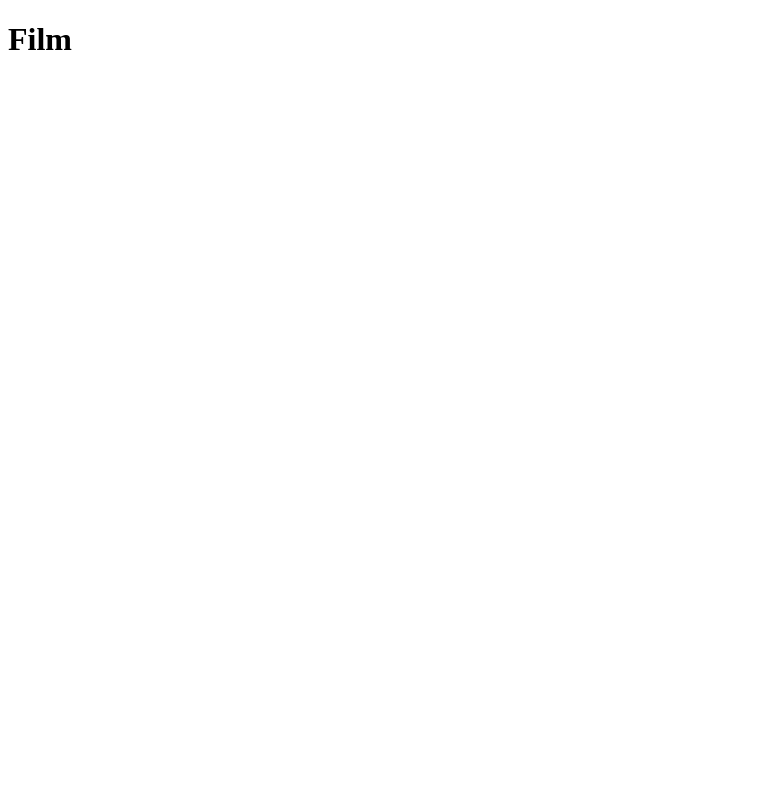
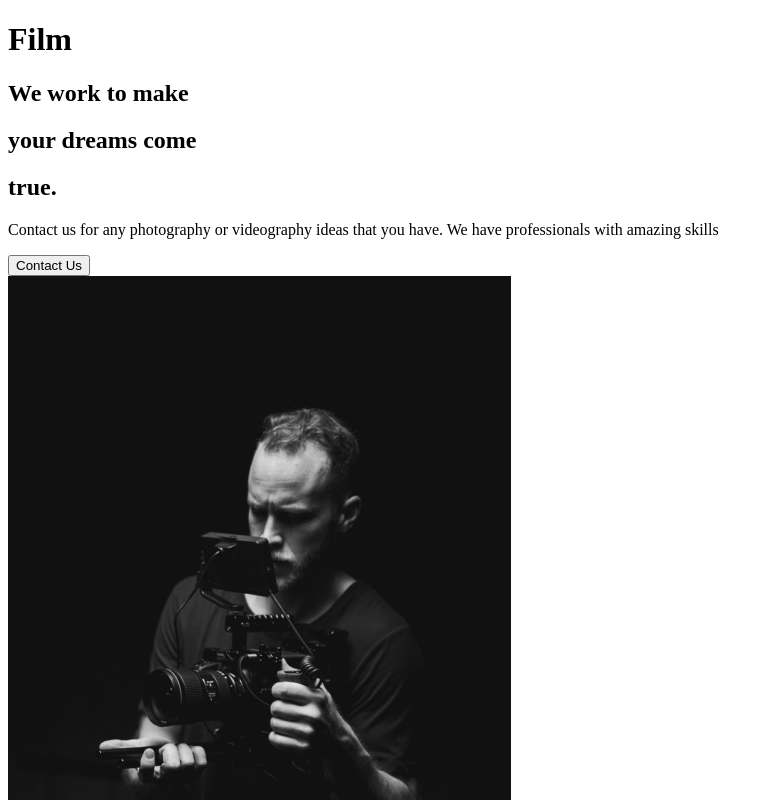
Before and after one commit to Jovin-Sim/react-capture-portfolio, a React (Create React App) app: page / in a window 1280 px wide. Shown: the top 800 px of the page, without its empty margins (0-773 px from the left). Built offline with nearby package versions, Linux system fonts and the light colour scheme.

Commit message:
2. About Section

```diff
--- a/src/App.js
+++ b/src/App.js
@@ -1,9 +1,11 @@
 import React from "react";
+import AboutUs from "./pages/AboutUs";
 
 function App() {
   return (
     <div className="App">
       <h1>Film</h1>
+      <AboutUs />
     </div>
   );
 }
--- /dev/null
+++ b/src/components/AboutSection.js
@@ -0,0 +1,35 @@
+import React from "react";
+import home1 from "../img/home1.png";
+
+const AboutSection = () => {
+  return (
+    <div>
+      <div className="description">
+        <div className="title">
+          <div className="hide">
+            <h2>We work to make</h2>
+          </div>
+          <div className="hide">
+            <h2>
+              your <span>dreams</span> come
+            </h2>
+          </div>
+          <div className="hide">
+            <h2>true.</h2>
+          </div>
+        </div>
+        <p>
+          Contact us for any photography or videography ideas that you have. We
+          have professionals with amazing skills
+        </p>
+        <button>Contact Us</button>
+      </div>
+
+      <div className="image">
+        <img src={home1} alt="Camera Guy"></img>
+      </div>
+    </div>
+  );
+};
+
+export default AboutSection;
--- /dev/null
+++ b/src/pages/AboutUs.js
@@ -0,0 +1,12 @@
+import React from "react";
+import AboutSection from "../components/AboutSection";
+
+const AboutUs = () => {
+  return (
+    <div>
+      <AboutSection />
+    </div>
+  );
+};
+
+export default AboutUs;
```
Also changed, not shown: 1 other file (tests, documents, lock files or other folders).
